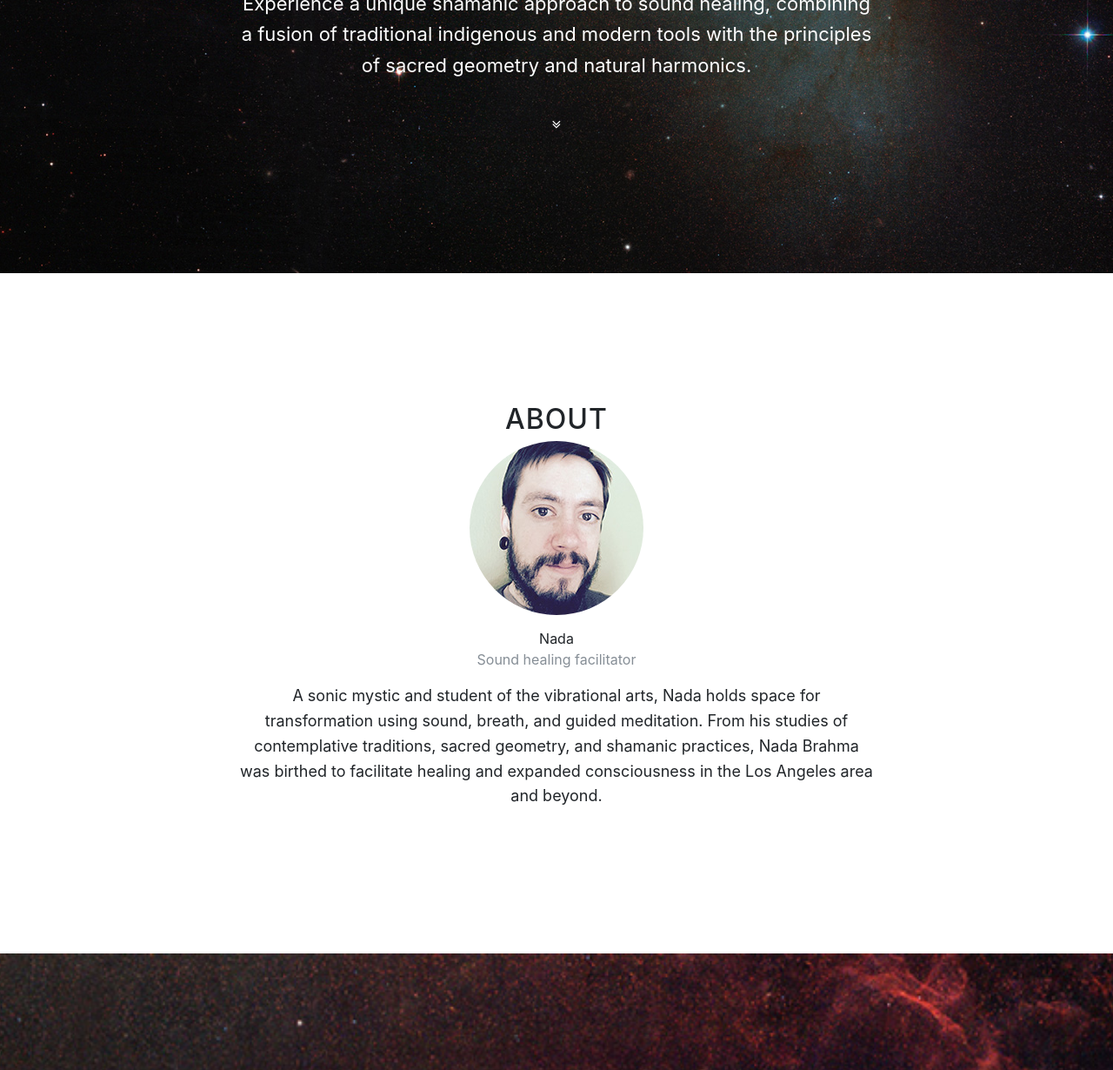
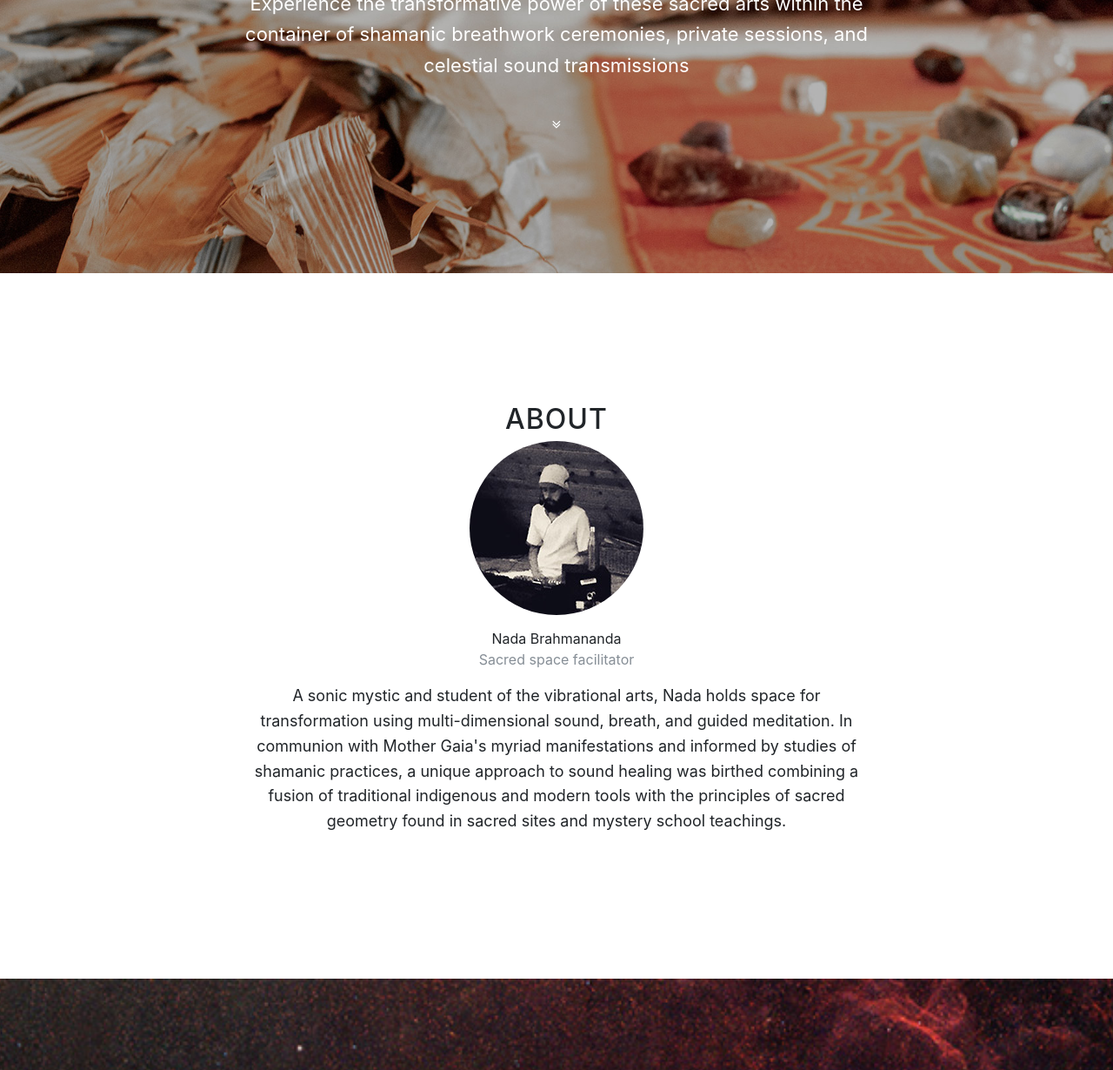
Before and after one commit to findzen/nadabrahma, a website with bundled scripts: page index.html in a window 1280 px wide. Shown: the part 486-1716 px from the top of the page at 87% size. Built offline with nearby package versions, Linux system fonts and the light colour scheme.

Commit message:
Update main image, bio image and text

```diff
--- a/index.html
+++ b/index.html
@@ -64,8 +64,8 @@
         <div class="container">
           <div class="row">
             <div class="col-lg-8 mx-auto">
-              <h1 class="brand-heading">Multi-dimensional sound</h1>
-              <p class="intro-text">Experience a unique shamanic approach to sound healing, combining a fusion of traditional indigenous and modern tools with the principles of sacred geometry and natural harmonics.</p>
+              <h1 class="brand-heading">Sound &amp; breath are the medicine</h1>
+              <p class="intro-text">Experience the transformative power of these sacred arts within the container of shamanic breathwork ceremonies, private sessions, and celestial sound transmissions</p>
               <a href="#about" class="btn btn-circle js-scroll-trigger">
                 <i class="fa fa-angle-double-down animated"></i>
               </a>
@@ -83,20 +83,15 @@
             <h2>About</h2>
 
             <figure class="bio-pic">
-              <img class="rounded-circle" src="img/Justin-Taylor-bio-pic.jpg" alt="Nada">
+              <img class="rounded-circle" src="img/nada-bio-pic.jpg" alt="Nada">
               <caption>
-                Nada<br>
-                <span class="text-muted">Sound healing facilitator</span>
+                Nada Brahmananda<br>
+                <span class="text-muted">Sacred space facilitator</span>
               </caption>
             </figure>
 
             <p>
-              A sonic mystic and student of the vibrational arts, Nada
-              holds space for transformation using sound, breath, and guided
-              meditation. From his studies of contemplative traditions, sacred
-              geometry, and shamanic practices, Nada Brahma was birthed to
-              facilitate healing and expanded consciousness in the Los Angeles
-              area and beyond.
+              A sonic mystic and student of the vibrational arts, Nada holds space for transformation using multi-dimensional sound, breath, and guided meditation. In communion with Mother Gaia's myriad manifestations and informed by studies of shamanic practices, a unique approach to sound healing was birthed combining a fusion of traditional indigenous and modern tools with the principles of sacred geometry found in sacred sites and mystery school teachings.
             </p>
 
           </div>
@@ -199,7 +194,7 @@
     <!-- Footer -->
     <footer>
       <div class="container text-center">
-        <small>&copy;2017</small>
+        <small>&copy;2018 and beyond</small>
       </div>
     </footer>
 
--- a/scss/grayscale.scss
+++ b/scss/grayscale.scss
@@ -162,7 +162,7 @@ a {
   padding: 200px 0;
   text-align: center;
   color: white;
-  background: url('../img/intro-bg.jpg') no-repeat bottom center scroll;
+  background: url('../img/intro-bg-altar.jpg') no-repeat top center scroll;
   background-color: black;
   -webkit-background-size: cover;
   -moz-background-size: cover;
```
Also changed, not shown: css/grayscale.css, css/grayscale.min.css, img/Justin-Taylor-bio-pic.jpg (deleted), img/intro-bg-altar.jpg (added), img/intro-bg.jpg (deleted), img/nada-bio-pic.jpg (added).
